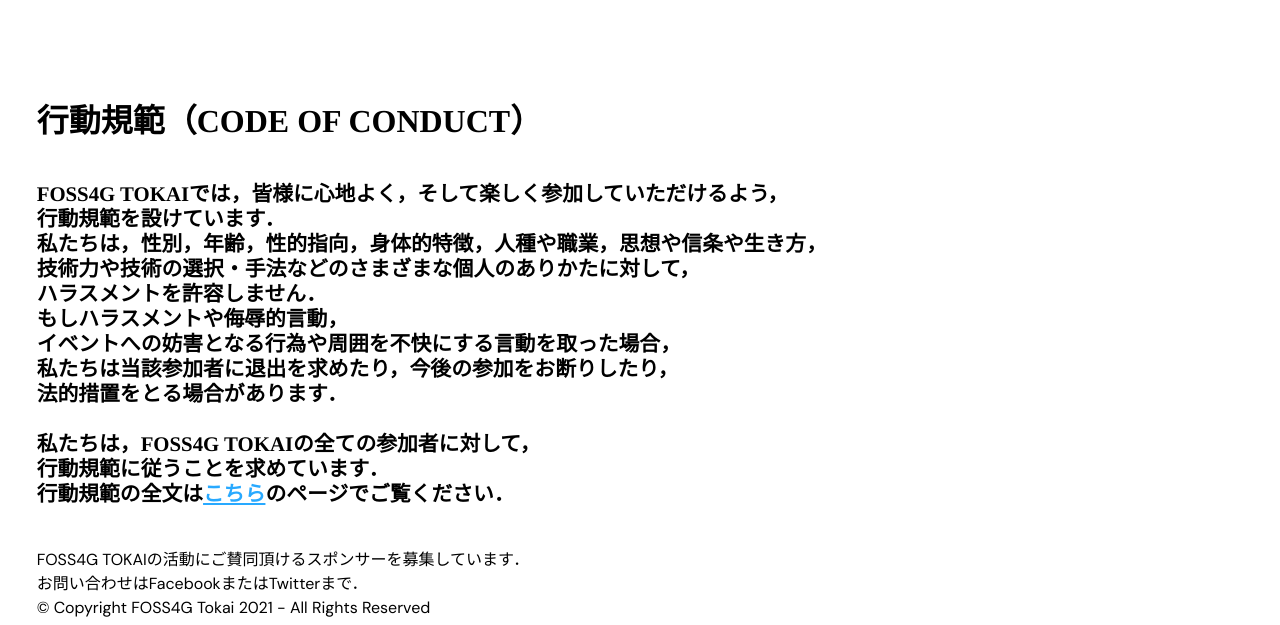
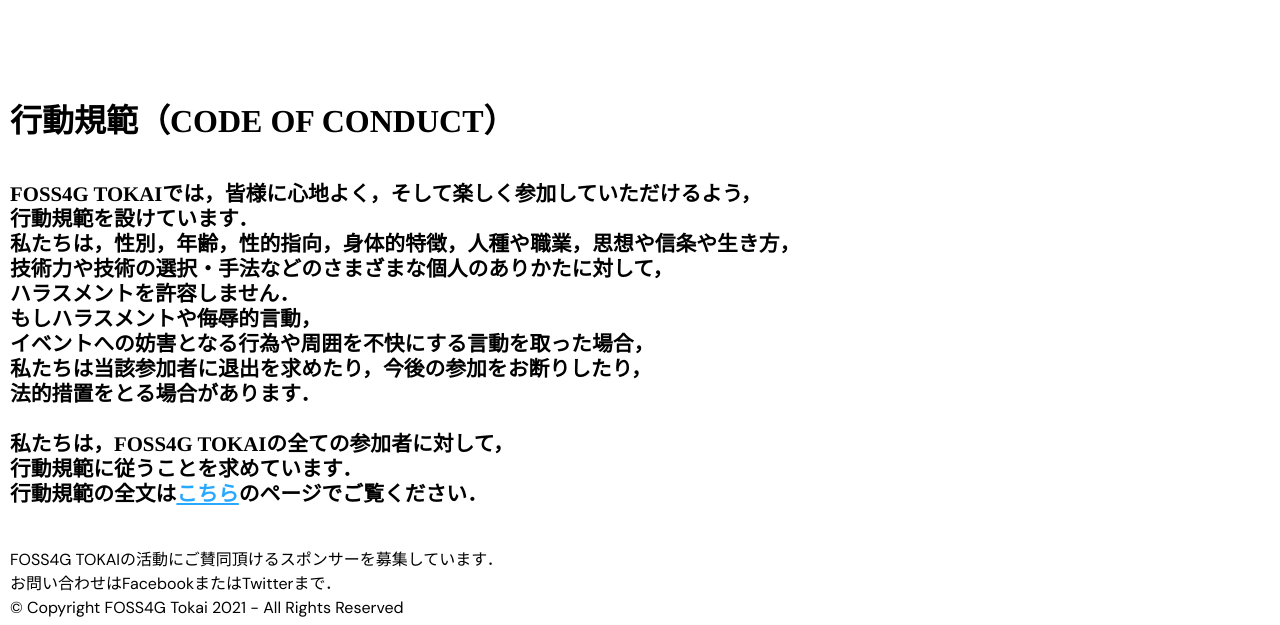
Before and after one commit to ctyo/2021, a website: page src/pug/index.pug in a window 1280 px wide. Shown: the part 1405-2030 px from the top of the page. Drawn offline with nearby package versions, Linux system fonts and the light colour scheme; files that its build step writes are made by us from their sources; files whose address does not match are found by name; a web font is replaced by a local one.

Commit message:
fix style

```diff
--- a/src/pug/index.pug
+++ b/src/pug/index.pug
@@ -77,7 +77,7 @@
                 li
                     a(href='https://foss4g-tokai.github.io/2019/') 2019
         .main
-            .main-content(style={padding:'5px 10px'})
+            .main-content(style={padding:'5px 10px', width:'100%'})
 
                 // -  TODO : 定義コメントを外してセッションページを復活させる
                 //include sessions.pug
```
